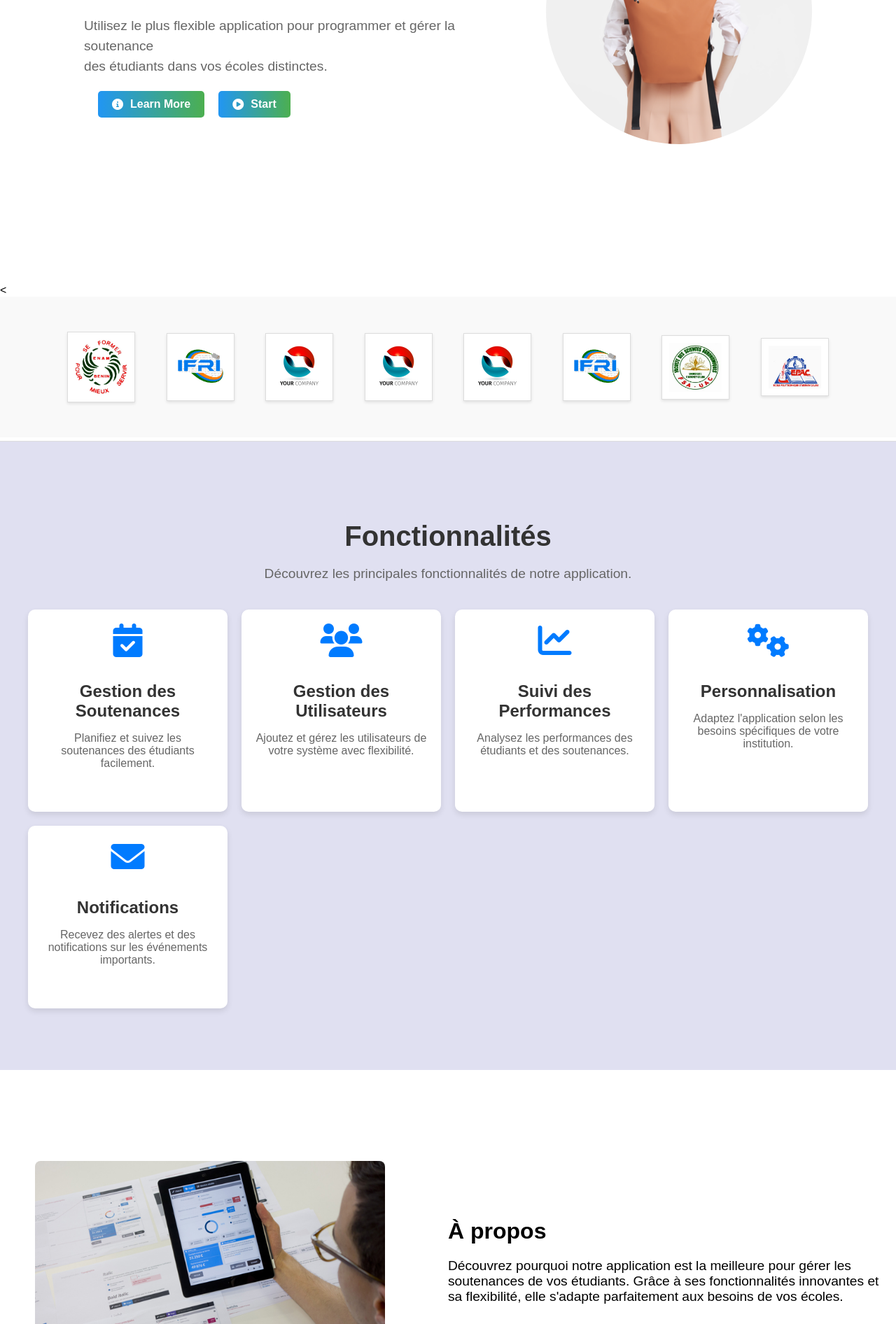
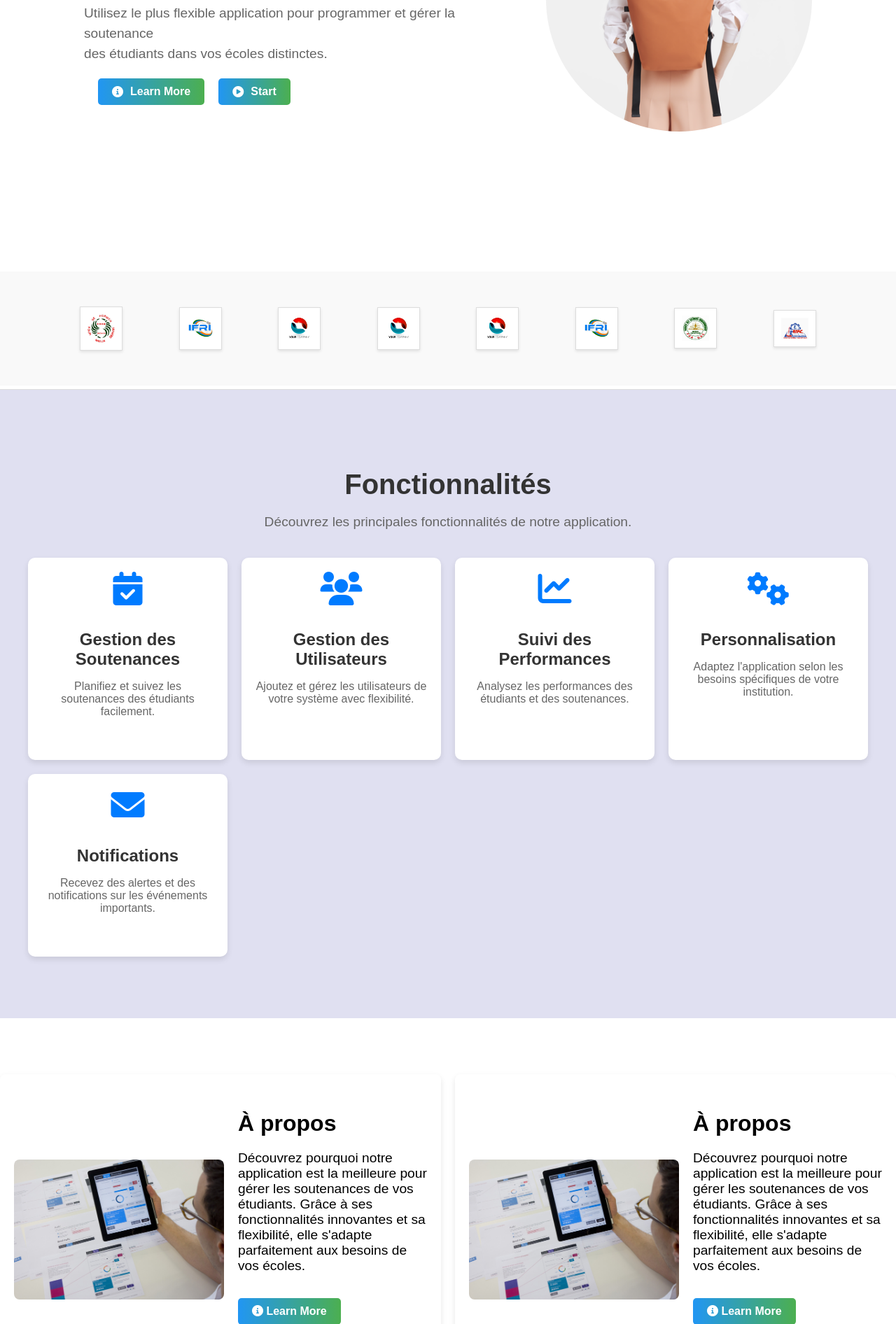
Before and after one commit to Geraldo568/DefenseScheduler, a Django app: page / in a window 1280 px wide. Shown: the part 372-2264 px from the top of the page at 70% size. Run offline with Django 4.2, Linux system fonts and the light colour scheme.

Commit message:
About Change

```diff
--- a/DScedulerApp/static/css/style.css
+++ b/DScedulerApp/static/css/style.css
@@ -105,7 +105,7 @@
 }
 
 .partner-item img {
-    max-width: 80%;
+    max-width: 50%;
     height: auto;
     display: block;
     padding: 10px;
@@ -118,14 +118,15 @@
     .partner-item {
         flex: 1 1 calc(50% - 20px); /* Adjusted to fit 2 items per row on smaller screens */
     }
+
 }
 
 @media (max-width: 480px) {
     .partner-item {
         flex: 1 1 100%; /* Adjusted to fit 1 item per row on very small screens */
     }
+
 }
-
 
 /* home part */
 
@@ -208,7 +209,7 @@
 }
 
 .btn-start:hover {
-    background: #e0a800;
+    background:#218838;
 }
 
 
@@ -287,17 +288,31 @@
 
 
 /* Styles pour la section À propos */
+.about-container {
+    display: flex;
+    flex-direction: column;
+    gap: 20px; /* Espace entre les rangées */
+}
+
+.about-row {
+    display: flex;
+    justify-content: space-between;
+    gap: 20px; /* Espace entre les sections */
+}
+
 .about {
+    flex: 1;
     background: #fff; /* Fond blanc */
-    padding: 50px 20px;
-    margin-bottom: 100px;
+    padding: 20px;
+    border-radius: 8px;
+    box-shadow: 0 4px 8px rgba(0, 0, 0, 0.1);
 }
 
 .about-content {
     display: flex;
     align-items: center;
     flex-wrap: wrap;
-    gap: 60px;
+    gap: 20px;
 }
 
 .about-text {
@@ -307,11 +322,13 @@
 
 .about-image {
     width: 100%;
-    max-width: 500px;
+    max-width: 300px;
     height: auto;
     border-radius: 8px;
-    margin-left: auto;
-    margin-right: auto;
+}
+
+.reverse-order {
+    flex-direction: row-reverse;
 }
 
 .about-text h1 {
@@ -339,7 +356,6 @@
     background: #0056b3;
 }
 
-
 .btn-download {
     display: inline-block;
     padding: 10px 20px;
@@ -361,12 +377,10 @@
     background-color: #218838;
 }
 
-
 /* Responsive design */
 @media (max-width: 768px) {
-    .about-content {
+    .about-row {
         flex-direction: column;
-        text-align: center;
     }
 
     .about-text, .about-image {
@@ -379,9 +393,11 @@
         margin-left: auto;
         margin-right: auto;
     }
+
+    .reverse-order {
+        flex-direction: column;
+    }
 }
-
-
 
 
 
@@ -808,6 +824,7 @@
     background: linear-gradient(90deg, #2196f3, #2c3e50);
     color: #fff;
     padding: 40px 20px;
+    margin-top: 200px;
 }
 
 .footer-top {
--- a/DScedulerApp/templates/home.html
+++ b/DScedulerApp/templates/home.html
@@ -10,7 +10,7 @@
     <link rel="stylesheet" href="https://cdnjs.cloudflare.com/ajax/libs/font-awesome/6.0.0-beta3/css/all.min.css">
 
 
-    link rel="stylesheet" href="https://cdnjs.cloudflare.com/ajax/libs/font-awesome/4.7.0/css/font-awesome.min.css">
+     <link rel="stylesheet" href="https://cdnjs.cloudflare.com/ajax/libs/font-awesome/4.7.0/css/font-awesome.min.css">
 
     <style>
           .left-column {
@@ -39,7 +39,7 @@
 
 <header class="header">
     <div class="container">
-        <img src="{% static 'images/DS-New.png' %}" alt="Logo" class="logo">
+        <a href="#home"><img src="{% static 'images/DS-New.png' %}" alt="Logo" class="logo"></a>
         <nav class="nav">
             <a href="#home">Accueil</a>
             <a href="#features">Fonctionnalités</a>
@@ -71,7 +71,7 @@
 
 
 
-< <section class="partners-section">
+<section class="partners-section">
         <div class="container">
             <div class="partners-grid">
                 <div class="partner-item">
@@ -138,21 +138,65 @@
     </div>
 </section>
 
+<section id="about">
 
-<section id="about" class="section about">
+<div class="about-container">
+    <div class="about-row">
+        <section class="section about">
             <div class="about-content">
                 <img src="{% static 'images/graphes.jpg' %}" alt="Image Illustrative" class="about-image">
                 <div class="about-text">
                     <h1>À propos</h1>
                     <p>Découvrez pourquoi notre application est la meilleure pour gérer les soutenances de vos étudiants. Grâce à ses fonctionnalités innovantes et sa flexibilité, elle s'adapte parfaitement aux besoins de vos écoles.</p>
                     <a href="#learn-more" class="btn-learn-more"><i class="fas fa-info-circle"></i> Learn More</a>
-
                     <a href="{% static 'images/file.pdf' %}" class="btn-download" download>
                         <i class="fas fa-download"></i> Télécharger le Manuel d'Utilisation
                     </a>
                 </div>
             </div>
         </section>
+
+        <section class="section about">
+            <div class="about-content">
+                <img src="{% static 'images/graphes.jpg' %}" alt="Image Illustrative" class="about-image">
+                <div class="about-text">
+                    <h1>À propos</h1>
+                    <p>Découvrez pourquoi notre application est la meilleure pour gérer les soutenances de vos étudiants. Grâce à ses fonctionnalités innovantes et sa flexibilité, elle s'adapte parfaitement aux besoins de vos écoles.</p>
+                    <a href="#learn-more" class="btn-learn-more"><i class="fas fa-info-circle"></i> Learn More</a>
+                    <a href="{% static 'images/file.pdf' %}" class="btn-download" download>
+                        <i class="fas fa-download"></i> Télécharger le Manuel d'Utilisation
+                    </a>
+                </div>
+            </div>
+        </section>
+    </div>
+
+    <div class="about-row">
+        <section class="section about">
+            <div class="about-content">
+                <div class="about-text">
+                    <h1>Détails</h1>
+                    <p>Découvrez pourquoi notre application est la meilleure pour gérer les soutenances de vos étudiants. Grâce à ses fonctionnalités innovantes et sa flexibilité, elle s'adapte parfaitement aux besoins de vos écoles.</p>
+                    <a href="#learn-more" class="btn-learn-more"><i class="fas fa-info-circle"></i> Learn More</a>
+                </div>
+                <img src="{% static 'images/graphes.jpg' %}" alt="Image Illustrative" class="about-image">
+            </div>
+        </section>
+
+                <section class="section about">
+            <div class="about-content">
+                <div class="about-text">
+                    <h1>Détails</h1>
+                    <p>Découvrez pourquoi notre application est la meilleure pour gérer les soutenances de vos étudiants. Grâce à ses fonctionnalités innovantes et sa flexibilité, elle s'adapte parfaitement aux besoins de vos écoles.</p>
+                    <a href="#learn-more" class="btn-learn-more"><i class="fas fa-info-circle"></i> Learn More</a>
+                </div>
+                <img src="{% static 'images/graphes.jpg' %}" alt="Image Illustrative" class="about-image">
+            </div>
+        </section>
+    </div>
+</div>
+
+<br> <br>
 
 
 <button class="section-title" >Nos offres</button>
```
Lines whose indentation alone changed are shown as unchanged.
